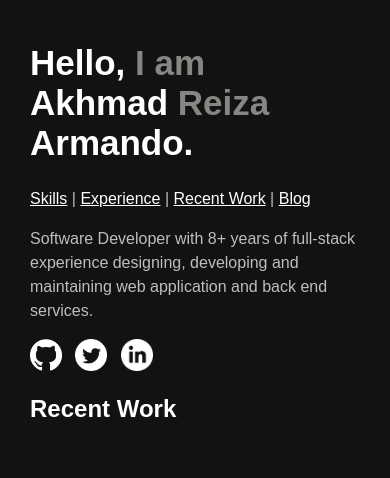
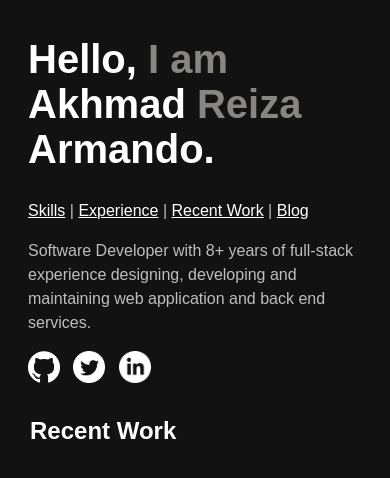
Before and after one commit to akhmadreiza/araweb, a plain HTML site: page index.html in a window 390 px wide. Drawn offline with Linux system fonts and the light colour scheme; no server answers.

Commit message:
a little bit beautification

```diff
--- a/style/blog-list.css
+++ b/style/blog-list.css
@@ -31,7 +31,7 @@ body {
 .content-left {
     margin: auto;
     width: 50%;
-    padding: 10px 20px;
+    padding: 10px 10px;
 }
 
 .content-left h1 {
--- a/style/main.css
+++ b/style/main.css
@@ -42,7 +42,7 @@ body {
 }
 
 .content-left h1 {
-    font-size: 35px;
+    font-size: 40px;
     color: #FFFFFF;
 }
 
@@ -120,7 +120,9 @@ a:hover {
         padding: 0px 20px;
     }
     .content-left {
-        padding: 20px 30px 0px;
+        /* padding: 20px 30px 0px; */
+        padding: 10px 10px;
+        margin: 0px 18px
     }
     .content-right {
         padding: 0px 30px 50px 30px;
```
Also changed, not shown: blog-dynamic.html (+1 -1 lines).
